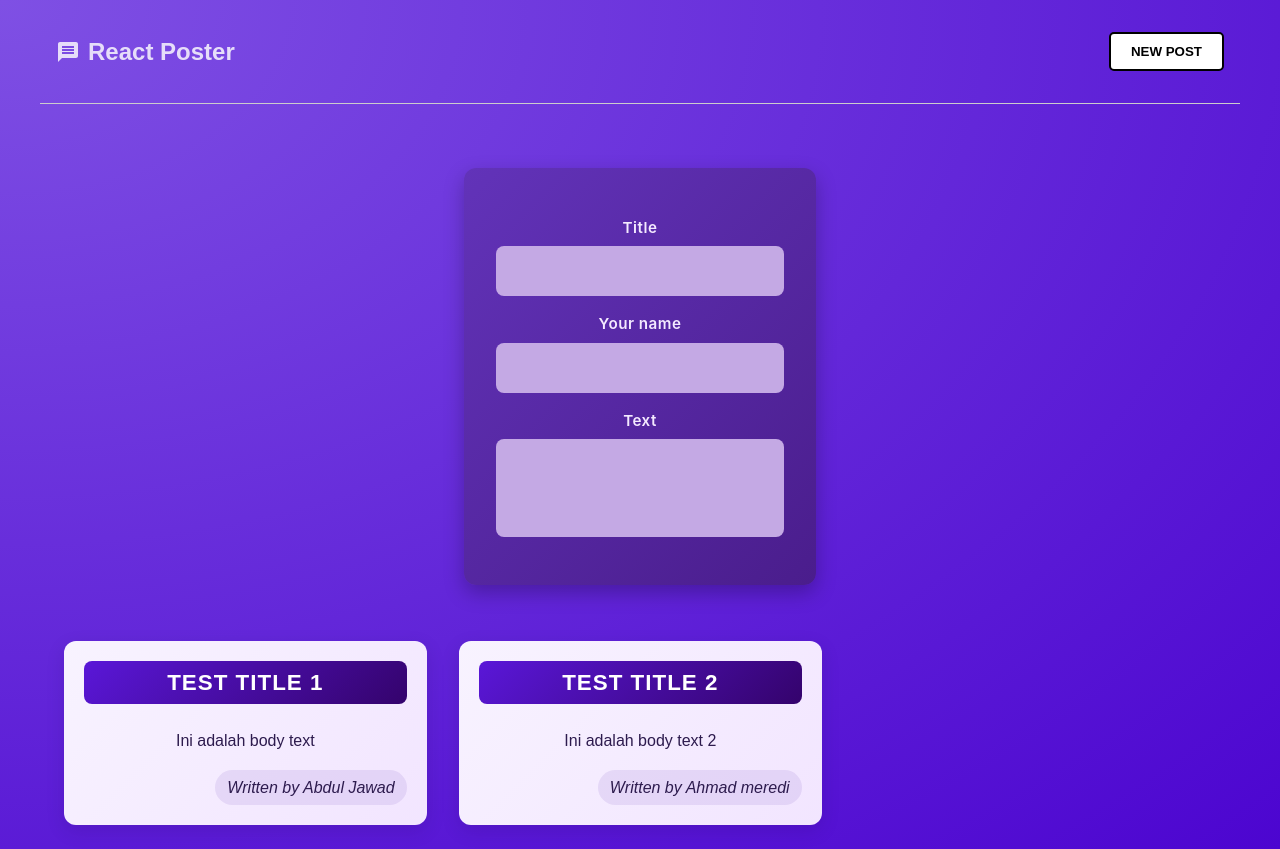
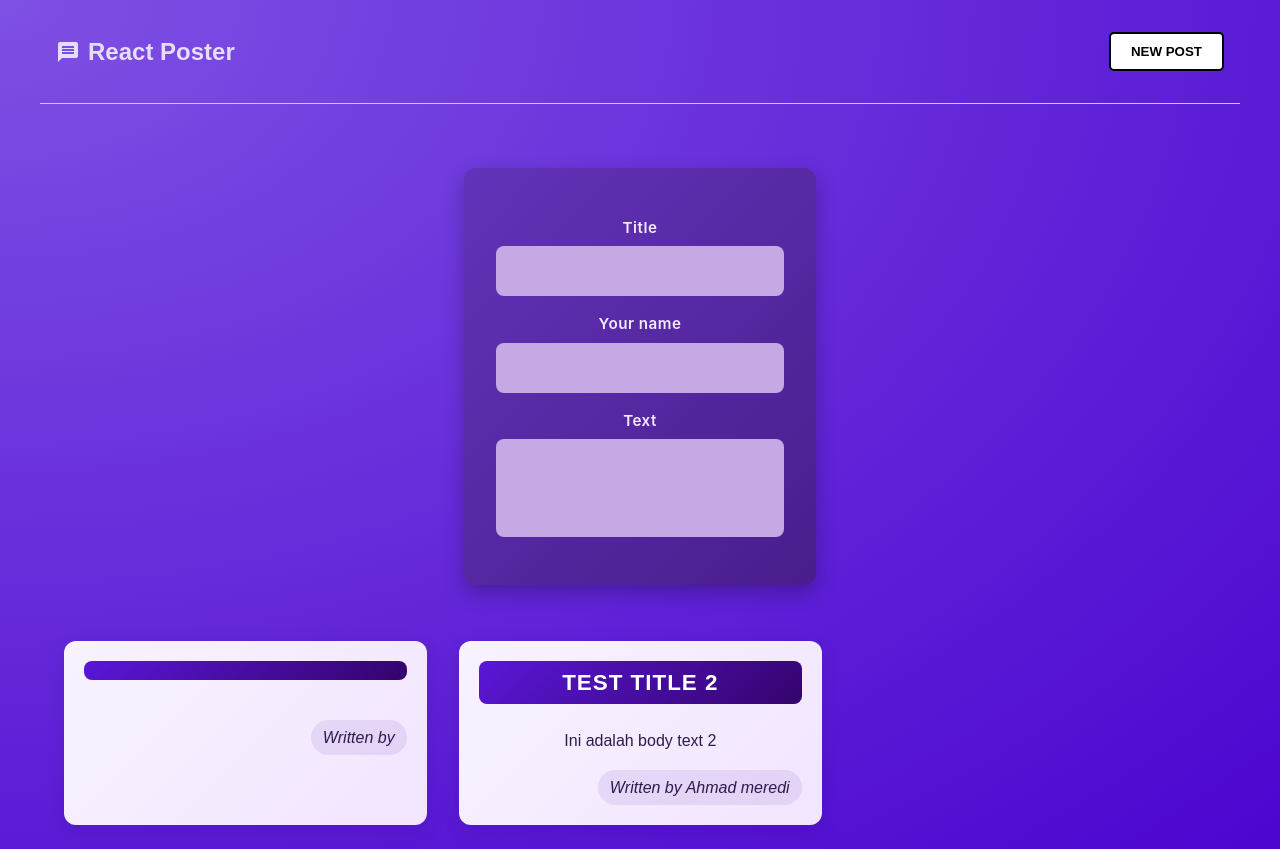
Before and after one commit to Abdulzizi/react-refresher, a React (Vite) app: page / in a window 1280 px wide. Built offline with nearby package versions, Linux system fonts and the light colour scheme.

Commit message:
lifting up the state to PostList

```diff
--- a/src/components/NewPost/NewPost.jsx
+++ b/src/components/NewPost/NewPost.jsx
@@ -1,19 +1,21 @@
 import classes from './NewPost.module.css';
 
-function NewPost() {
+function NewPost({onTitleChange, onBodyChange, onAuthorChange}) {
+
     return (
         <form className={classes.form}>
             <p>
                 <label htmlFor="title">Title</label>
-                <input type="text" id="title" required />
+                <input type="text" id="title" required onChange={onTitleChange} />
+                {/* <p>{title}</p> */}
             </p>
             <p>
                 <label htmlFor="name">Your name</label>
-                <input type="text" id="name" required />
+                <input type="text" id="name" required onChange={onAuthorChange} />
             </p>
             <p>
                 <label htmlFor="body">Text</label>
-                <textarea id="body" required rows={3} />
+                <textarea id="body" required rows={3} onChange={onBodyChange} />
             </p>
         </form>
     );
--- a/src/components/PostList/PostList.jsx
+++ b/src/components/PostList/PostList.jsx
@@ -1,13 +1,31 @@
+import { useState } from 'react';
 import NewPost from '../NewPost/NewPost';
 import Post from '../Post/Post';
 import classes from "./PostList.module.css";
 
 function PostList() {
+    const [title, setTitle] = useState('');
+    const [body, setBody] = useState('');
+    const [author, setAuthor] = useState('');
+
+    const titleHandler = (e) => {
+        // console.log(e.target.value);
+        setTitle(e.target.value);
+    }
+
+    const bodyHandler = (e) => {
+        setBody(e.target.value);
+    }
+
+    const authorHandler = (e) => {
+        setAuthor(e.target.value);
+    }
+
     return (
         <>
-            <NewPost />
+            <NewPost onTitleChange={titleHandler} onBodyChange={bodyHandler} onAuthorChange={authorHandler} />
             <ul className={classes.postList}>
-                <Post title="Test Title 1" body="Ini adalah body text" author="Abdul Jawad" />
+                <Post title={title} body={body} author={author} />
                 <Post title="Test Title 2" body="Ini adalah body text 2" author="Ahmad meredi" />
             </ul>
         </>
```
